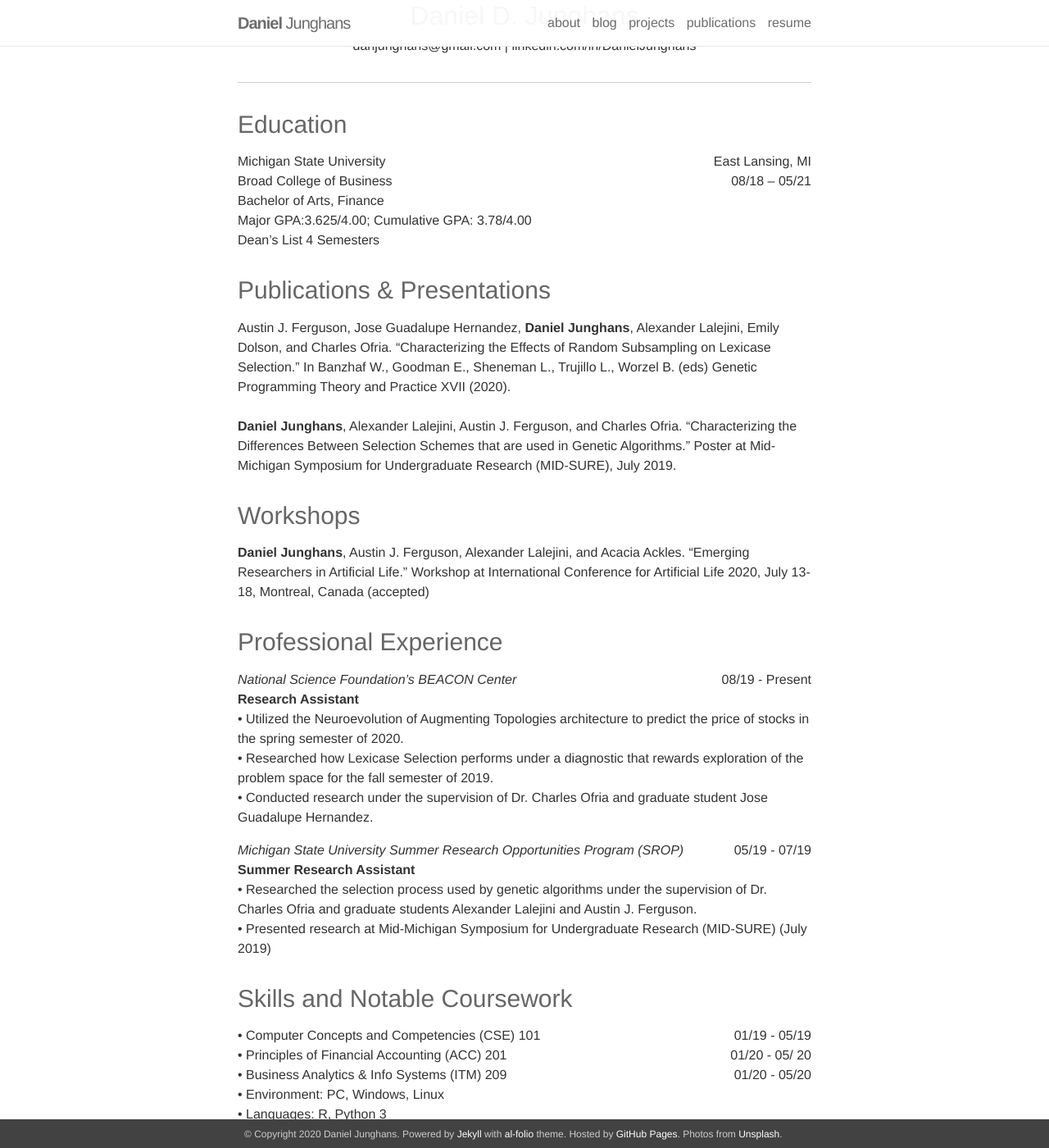
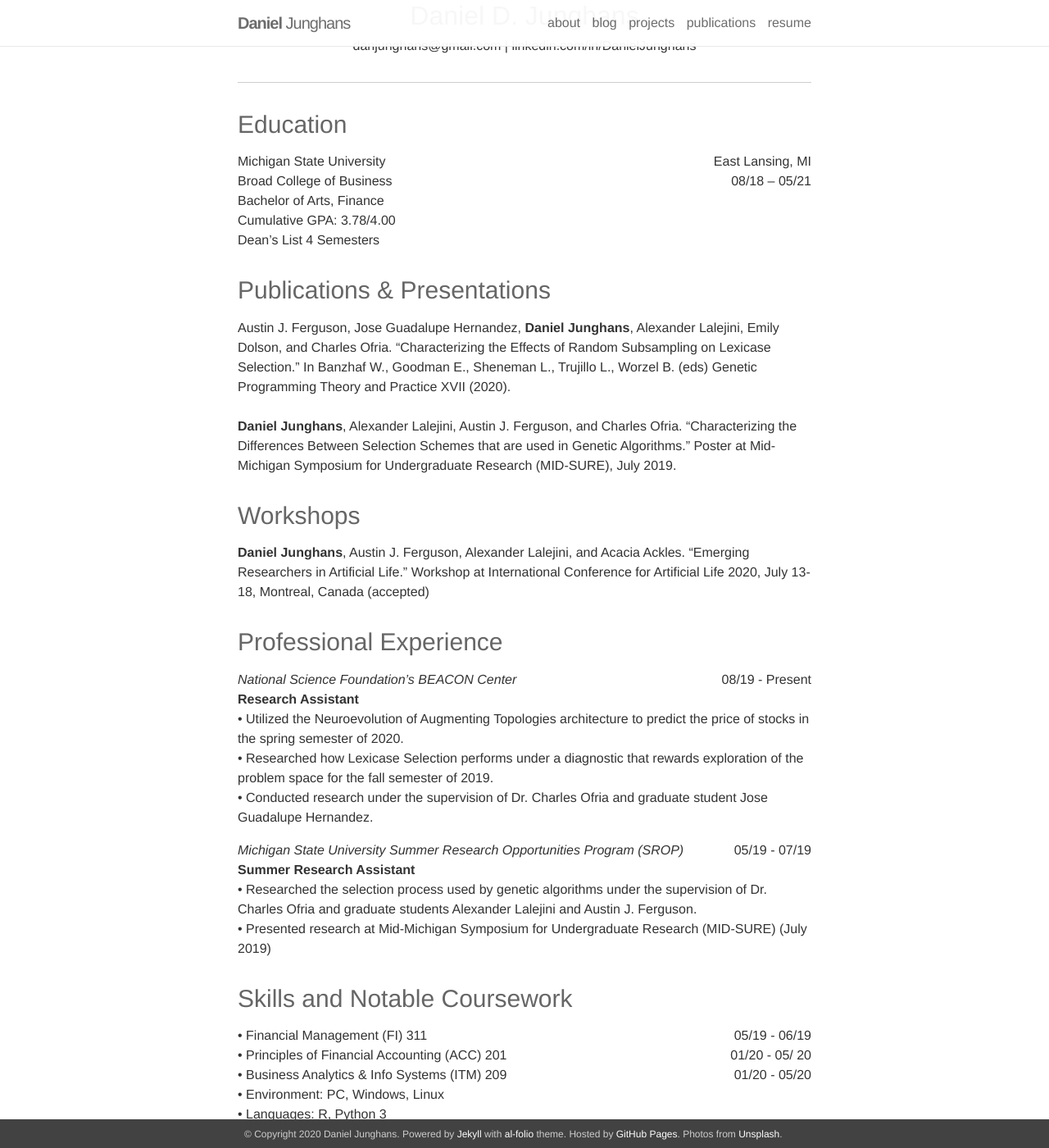
Before and after one commit to DanielJunghans/danieljunghans.github.io, a Jekyll site: the page built from _pages/resume.md, in a window 1280 px wide and 1400 px high, scrolled down 238 px. Shown: the whole window at 82% size. Built offline with Jekyll 4.4.1, drawn with Linux system fonts in a browser that asks for light colours; nearby versions of some CDN libraries.

Commit message:
updated resume

```diff
--- a/_pages/resume.md
+++ b/_pages/resume.md
@@ -22,7 +22,7 @@ description:
 </div>
 
 Bachelor of Arts, Finance <br />
-Major GPA:3.625/4.00; Cumulative GPA: 3.78/4.00 <br />
+Cumulative GPA: 3.78/4.00 <br />
 Dean's List 4 Semesters
 ### Publications & Presentations
 Austin J. Ferguson, Jose Guadalupe Hernandez, **Daniel Junghans**, Alexander Lalejini, Emily Dolson, and Charles Ofria. “Characterizing the Effects of Random Subsampling on Lexicase Selection.” In Banzhaf W., Goodman E., Sheneman L., Trujillo L., Worzel B. (eds) Genetic Programming Theory and Practice XVII (2020).
@@ -54,8 +54,8 @@ Austin J. Ferguson, Jose Guadalupe Hernandez, **Daniel Junghans**, Alexander Lal
 
 ### Skills and Notable Coursework <br />
 <div style="overflow: hidden;">
-<p style="float: left; margin:0;">•	Computer Concepts and Competencies (CSE) 101</p>
-<p style="float: right; margin:0;">01/19 - 05/19</p>
+<p style="float: left; margin:0;">•	Financial Management (FI) 311</p>
+<p style="float: right; margin:0;">05/19 - 06/19</p>
 </div>
 <div style="overflow: hidden;">
 
```
